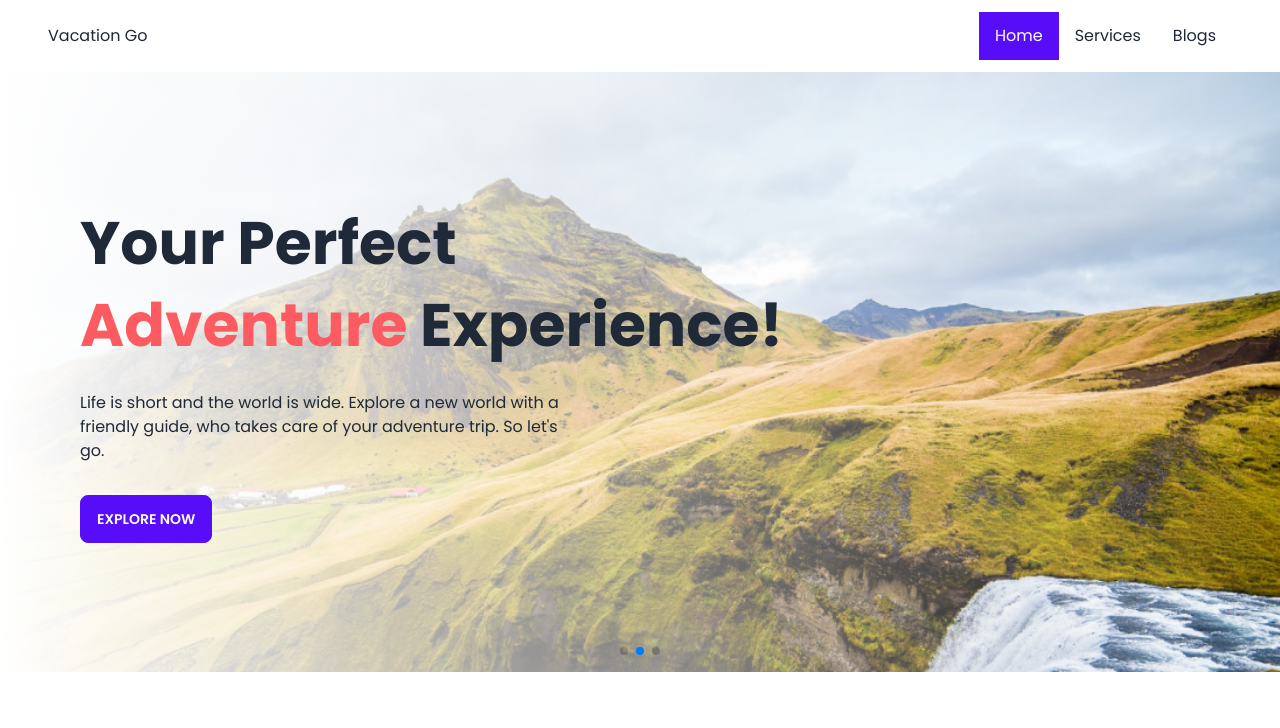
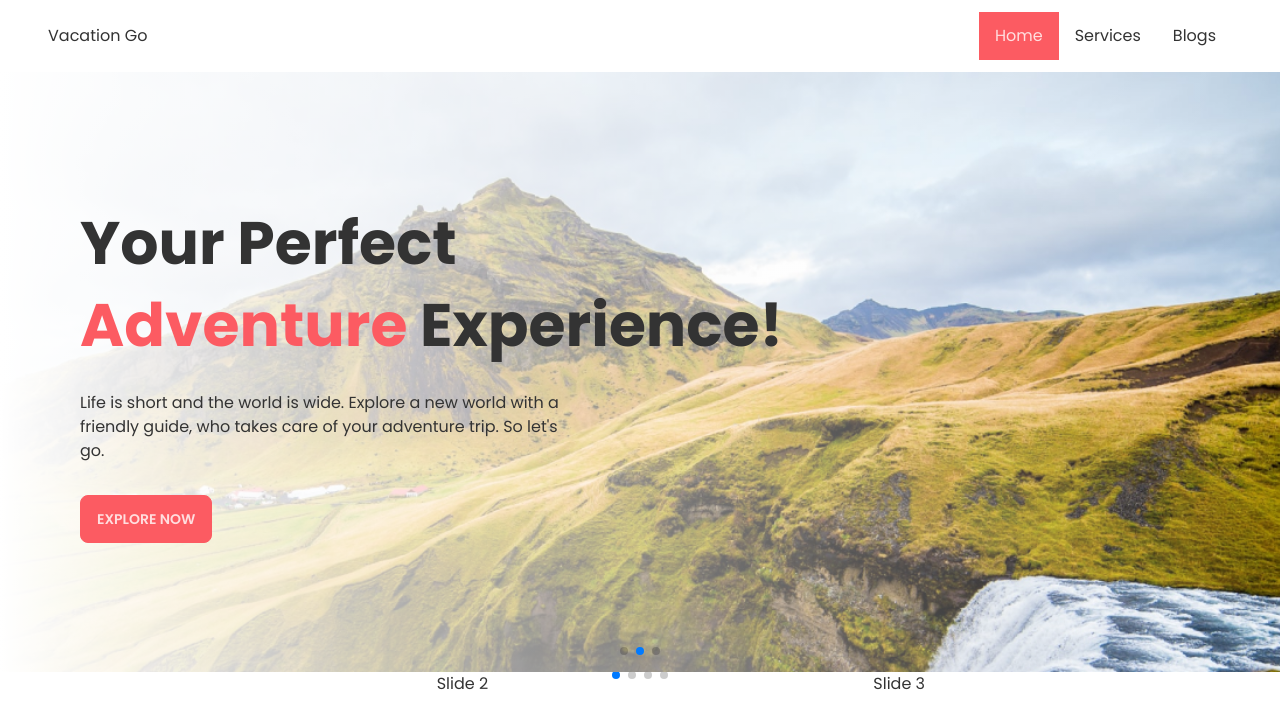
Before and after one commit to Habidhossen/Vacation-Go-Client, a React (Create React App) app: page / in a window 1280 px wide. Shown: the top 728 px of the page. Built offline with nearby package versions, Linux system fonts and the light colour scheme.

Commit message:
review added

```diff
--- a/src/pages/Home/HomePage.js
+++ b/src/pages/Home/HomePage.js
@@ -1,9 +1,11 @@
 import Banner from "./Banner";
+import Reviews from "./Reviews";
 
 const HomePage = () => {
   return (
     <div>
       <Banner />
+      <Reviews />
     </div>
   );
 };
--- a/src/pages/Home/Reviews.js
+++ b/src/pages/Home/Reviews.js
@@ -0,0 +1,34 @@
+// Import Swiper React components
+import { Swiper, SwiperSlide } from "swiper/react";
+
+// Import Swiper styles
+import "swiper/css";
+// import required modules
+import { Pagination } from "swiper";
+
+const Reviews = () => {
+  return (
+    <>
+      <Swiper
+        slidesPerView={3}
+        spaceBetween={30}
+        pagination={{
+          clickable: true,
+        }}
+        modules={[Pagination]}
+        className="mySwiper"
+      >
+        <SwiperSlide>
+          <div className="reviewCard"></div>
+        </SwiperSlide>
+        <SwiperSlide>Slide 2</SwiperSlide>
+        <SwiperSlide>Slide 3</SwiperSlide>
+        <SwiperSlide>Slide 4</SwiperSlide>
+        <SwiperSlide>Slide 5</SwiperSlide>
+        <SwiperSlide>Slide 6</SwiperSlide>
+      </Swiper>
+    </>
+  );
+};
+
+export default Reviews;
--- a/tailwind.config.js
+++ b/tailwind.config.js
@@ -4,5 +4,23 @@ module.exports = {
   theme: {
     extend: {},
   },
+  daisyui: {
+    themes: [
+      {
+        primaryTheme: {
+          primary: "#fc5b62",
+          secondary: "#1d4684",
+          accent: "#43aee1",
+          neutral: "#172b34",
+          info: "#0dcaf0",
+          success: "#198754",
+          warning: "#ffc107",
+          error: "#dc3545",
+          "base-100": "#ffffff",
+        },
+      },
+      "cupcake",
+    ],
+  },
   plugins: [require("daisyui")],
 };
```
